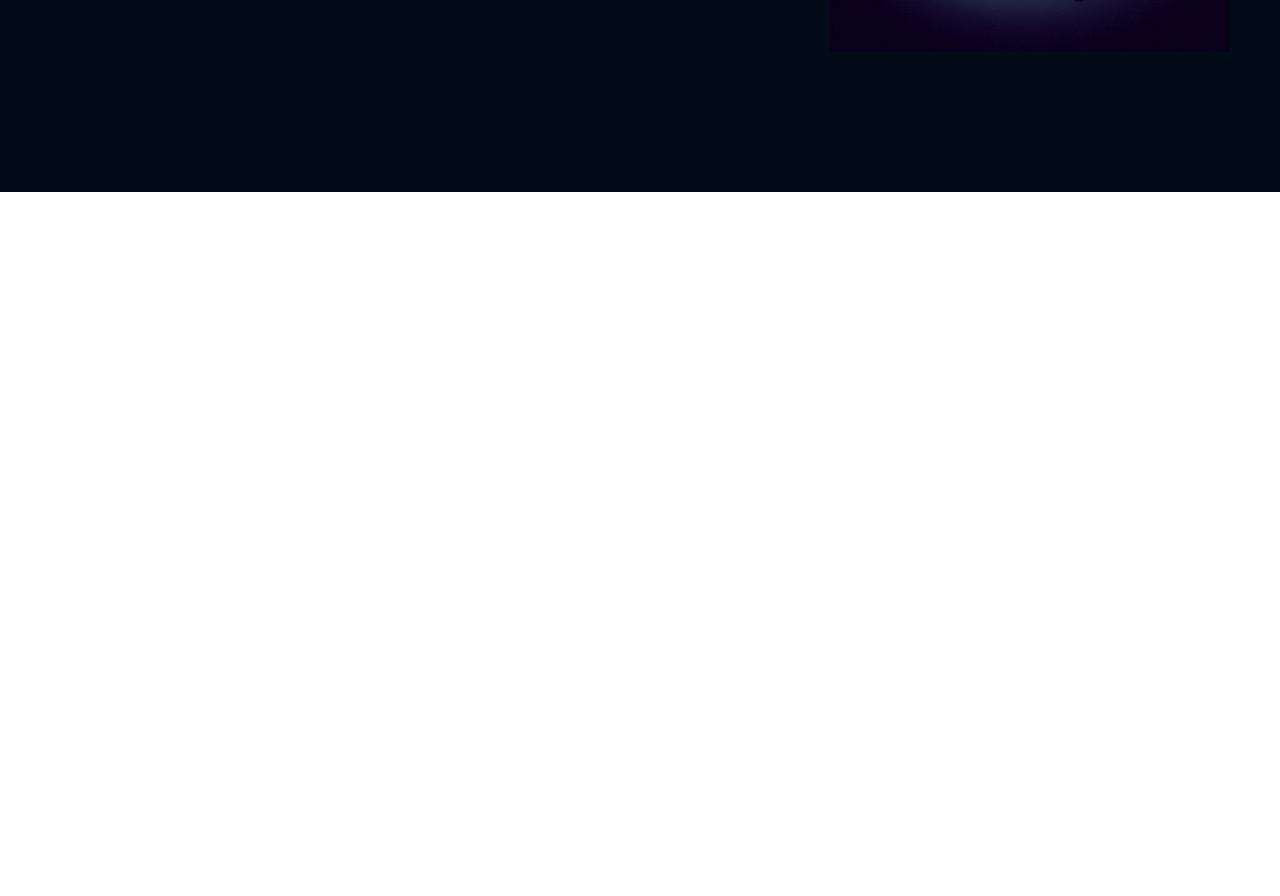
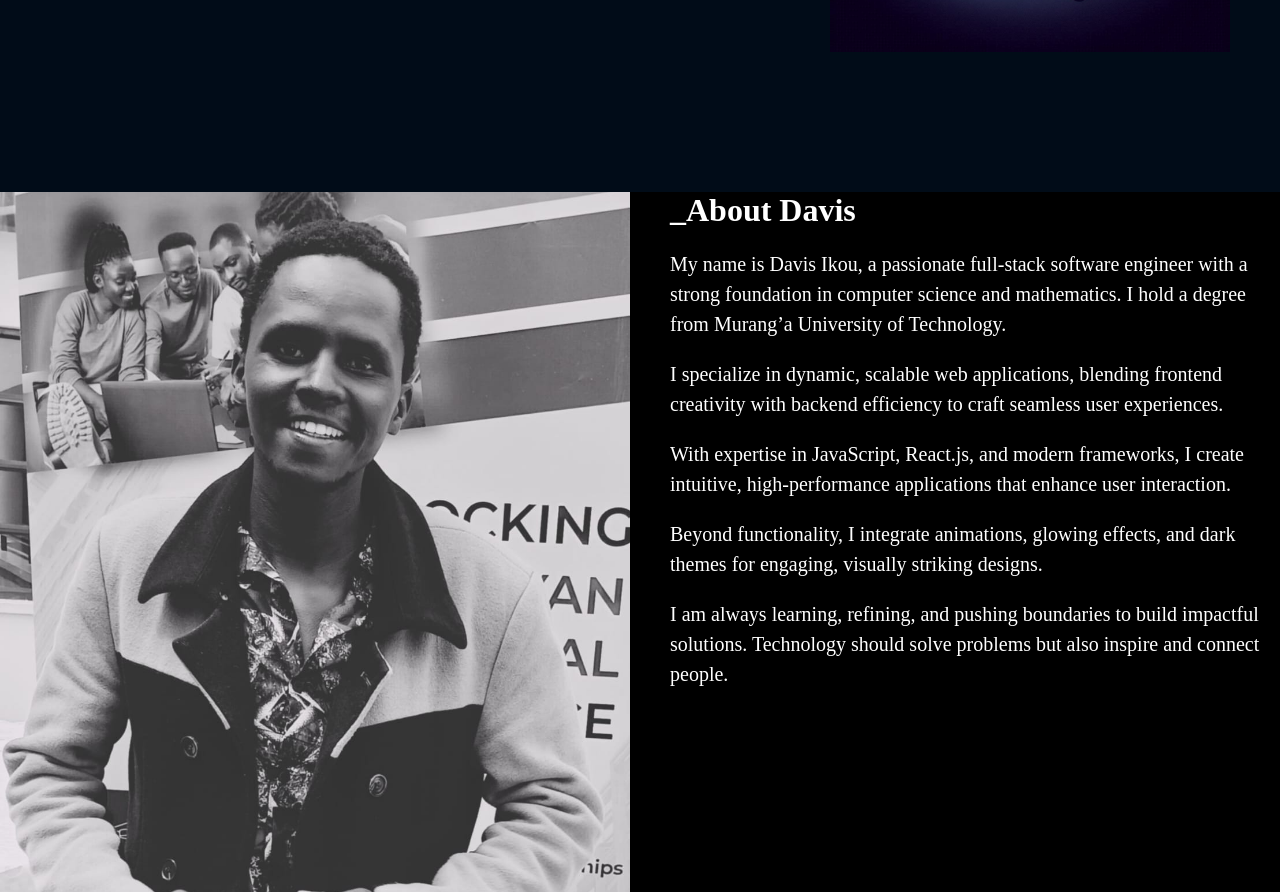
Before and after one commit to Davis-don/davis-ikou-portfolio-app, a plain HTML site: page index.html in a window 1280 px wide. Shown: the part 565-1461 px from the top of the page. Before the commit the page ends 800 px from the top, so only its background shows below. Drawn offline with Linux system fonts and the light colour scheme.

Commit message:
added about me section

```diff
--- a/index.css
+++ b/index.css
@@ -148,3 +148,44 @@ object-fit: cover;
 
 
 /* End of hero section */
+
+/* Start of about section */
+.overall-about-section{
+background-color: black;
+display: grid;
+grid-template-columns: repeat(auto-fit,minmax(40rem,1fr));
+height: max-content;
+gap: 2rem;
+
+}
+@media screen and (max-width:25em) {
+    .overall-about-section{
+        display: flex;
+        flex-direction: column;
+    }
+}
+.left-side-about-section{
+height: 70rem;
+}
+.left-side-about-section img{
+    width: 100%;
+    height: 100%;
+    object-fit: cover;
+    object-position: top;
+}
+
+.right-side-about-section{
+display: flex;
+flex-direction: column;
+padding-inline: 2rem;
+gap: 2rem;
+}
+.right-side-about-section h1{
+color: white;
+}
+.right-side-about-section p{
+color: white;
+font-size: 2rem;
+line-height: 3rem;
+}
+/* End of about section */
--- a/index.html
+++ b/index.html
@@ -8,6 +8,7 @@
 </head>
 <body>
    <div class="overall-container">
+    <!-- Start of header -->
     <header class="header-container">
         <div class="menu-icon-display">
             <img src="./assets/images/menu.png" alt="">
@@ -26,6 +27,9 @@
         </div>
 
     </header>
+    <!-- End of header -->
+
+    <!-- Start of hero -->
     <div class="hero-section-container">
 
         <div class="right-side-hero-section-small">
@@ -43,9 +47,26 @@
         </div>
      </div>
 
+    </div>
+    <!-- End of hero -->
 
 
-    </div>
+    <!-- Start of about -->
+     <div class="overall-about-section">
+        <div class="left-side-about-section">
+            <img src="./assets/images/image-of-me.jpg" alt="black-and-white">
+        </div>
+        <div class="right-side-about-section">
+            <h1>_About Davis</h1>
+            <p>My name is Davis Ikou, a passionate full-stack software engineer with a strong foundation in computer science and mathematics. I hold a degree from Murang’a University of Technology.</p>
+            <p>I specialize in dynamic, scalable web applications, blending frontend creativity with backend efficiency to craft seamless user experiences.</p>
+            <p>With expertise in JavaScript, React.js, and modern frameworks, I create intuitive, high-performance applications that enhance user interaction.</p>
+            <p>Beyond functionality, I integrate animations, glowing effects, and dark themes for engaging, visually striking designs.</p>
+            <p>I am always learning, refining, and pushing boundaries to build impactful solutions. Technology should solve problems but also inspire and connect people.</p>
+          </div>
+
+     </div>
+     <!-- End of about -->
    </div>
 </body>
 </html>
```
Also changed, not shown: assets/images/image-of-me.jpg (added).
